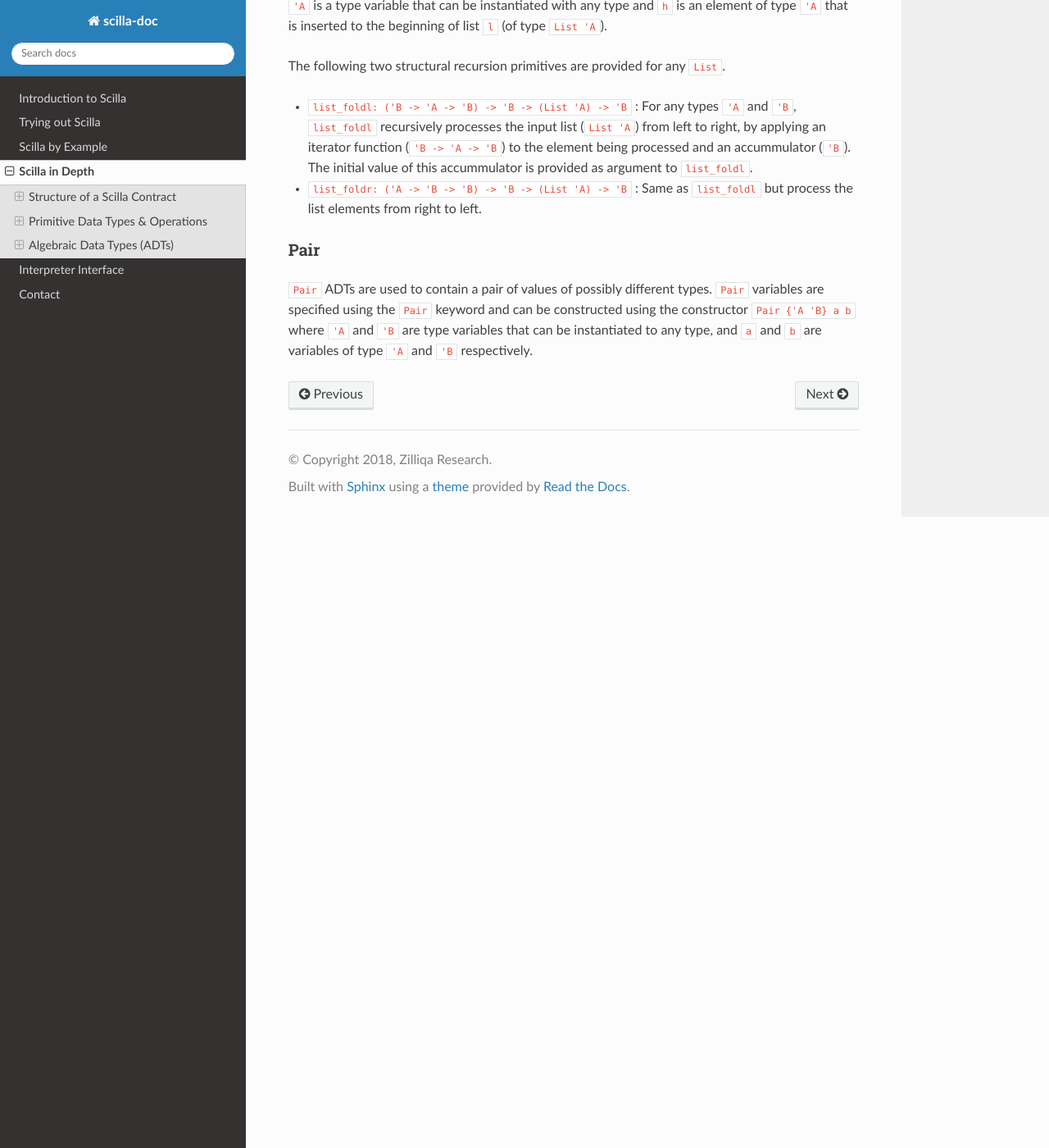
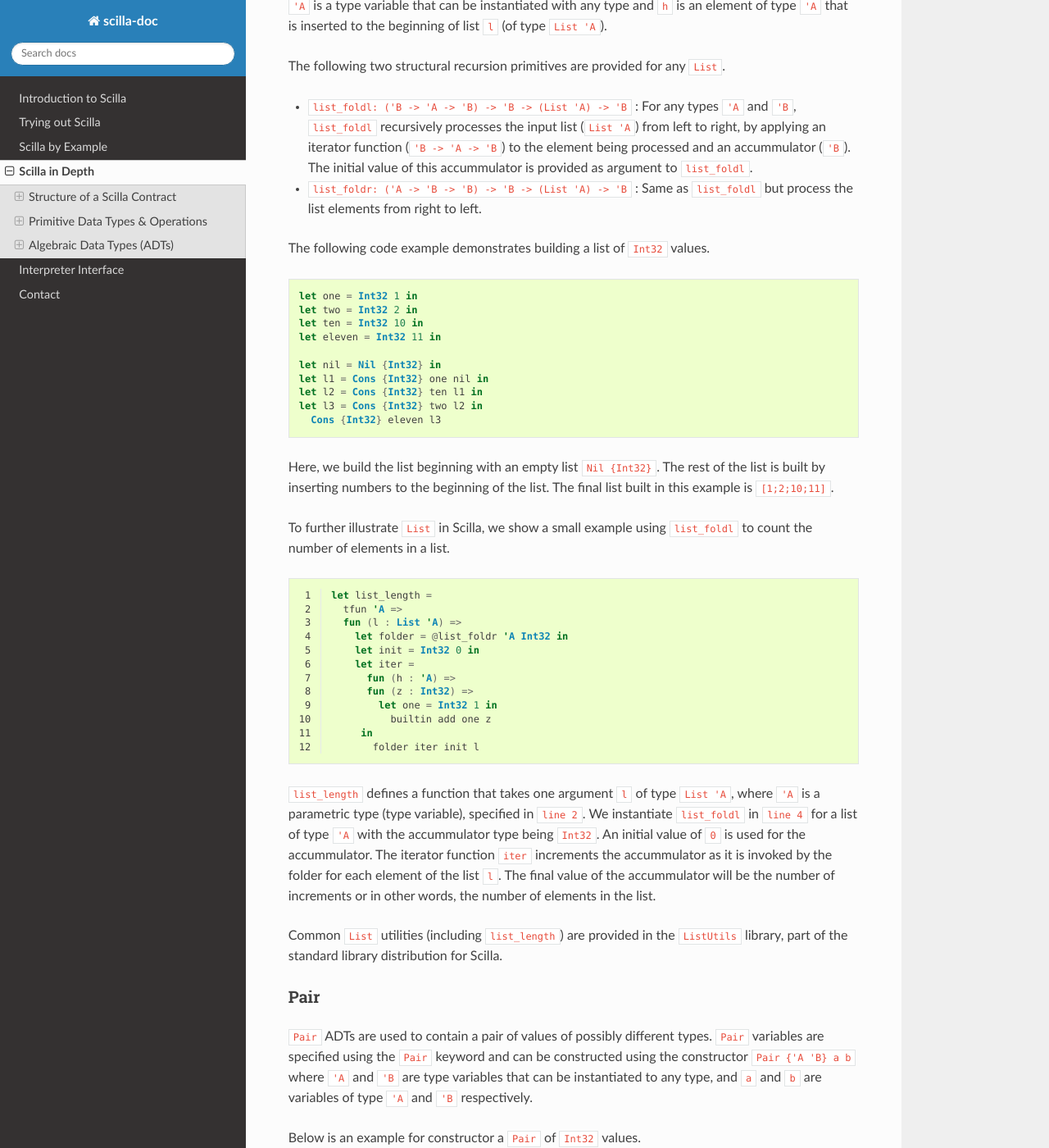
Before and after one commit to Zilliqa/scilla-docs, a Sphinx documentation site: the page built from docs/source/scilla-in-depth.rst, in a window 1280 px wide and 1400 px high, scrolled down 4014 px. Shown: the whole window at 82% size. Built offline with Sphinx 7.4.7 and the Read the Docs theme 2.0.0, drawn with Linux system fonts in a browser that asks for light colours; some of the changed text lies outside the part shown.

Commit message:
scilla-in-depth: illustrate Lists and Pairs

```diff
--- a/docs/source/scilla-in-depth.rst
+++ b/docs/source/scilla-in-depth.rst
@@ -218,6 +218,58 @@ The following two structural recursion primitives are provided for any
 - ``list_foldr: ('A -> 'B -> 'B) -> 'B -> (List 'A) -> 'B`` :
   Same as ``list_foldl`` but process the list elements from right to left.
 
+The following code example demonstrates building a list of ``Int32`` values.
+
+.. code-block:: ocaml
+
+  let one = Int32 1 in
+  let two = Int32 2 in
+  let ten = Int32 10 in
+  let eleven = Int32 11 in
+
+  let nil = Nil {Int32} in
+  let l1 = Cons {Int32} one nil in
+  let l2 = Cons {Int32} ten l1 in
+  let l3 = Cons {Int32} two l2 in
+    Cons {Int32} eleven l3
+
+Here, we build the list beginning with an empty list ``Nil {Int32}``.
+The rest of the list is built by inserting numbers to the beginning
+of the list. The final list built in this example is ``[1;2;10;11]``.
+
+To further illustrate ``List`` in Scilla, we show a small example using
+``list_foldl`` to count the number of elements in a list.
+
+.. code-block:: ocaml
+  :linenos:
+
+  let list_length =
+    tfun 'A =>
+    fun (l : List 'A) =>
+      let folder = @list_foldr 'A Int32 in
+      let init = Int32 0 in
+      let iter =
+        fun (h : 'A) =>
+        fun (z : Int32) =>
+          let one = Int32 1 in
+            builtin add one z
+       in
+         folder iter init l
+
+``list_length`` defines a function that takes one argument ``l`` of
+type ``List 'A``, where ``'A`` is a parametric type (type variable),
+specified in ``line 2``. We instantiate ``list_foldl`` in ``line 4``
+for a list of type ``'A`` with the accummulator type being ``Int32``.
+An initial value of ``0`` is used for the accummulator. The iterator
+function ``iter`` increments the accummulator as it is invoked by
+the folder for each element of the list ``l``. The final value of
+the accummulator will be the number of increments or in other words,
+the number of elements in the list.
+
+Common ``List`` utilities (including ``list_length``) are provided
+in the ``ListUtils`` library, part of the standard library distribution
+for Scilla.
+
 Pair
 ****
 ``Pair`` ADTs are used to contain a pair of values of possibly different
@@ -225,3 +277,31 @@ types. ``Pair`` variables are specified using the ``Pair`` keyword and
 can be constructed using the constructor ``Pair {'A 'B} a b`` where
 ``'A`` and ``'B`` are type variables that can be instantiated to any type,
 and ``a`` and ``b`` are variables of type ``'A`` and ``'B`` respectively.
+
+Below is an example for constructor a ``Pair`` of ``Int32`` values.
+
+.. code-block:: ocaml
+
+  let one = 1 in
+  let two = 2 in
+  let p = Pair {Int32 Int32} one two in
+    ...
+
+We now illustrate how pattern matching can be used to extract the
+first element from a ``Pair``. The function ``fst`` shown below
+is defined in the ``PairUtils`` library of the Scilla standard library.
+
+.. code-block:: ocaml
+
+  let fst =
+    tfun 'A =>
+    fun (p : Pair 'A 'A) =>
+    match p with
+    | Pair {'A 'A} a b =>
+        a
+    end
+
+  let p = Pair {Int32 Int32} one two in
+  let fst_int = @fst Int32 in
+  let a = fst_int p in
+    ... (* a = one *) ...
```
